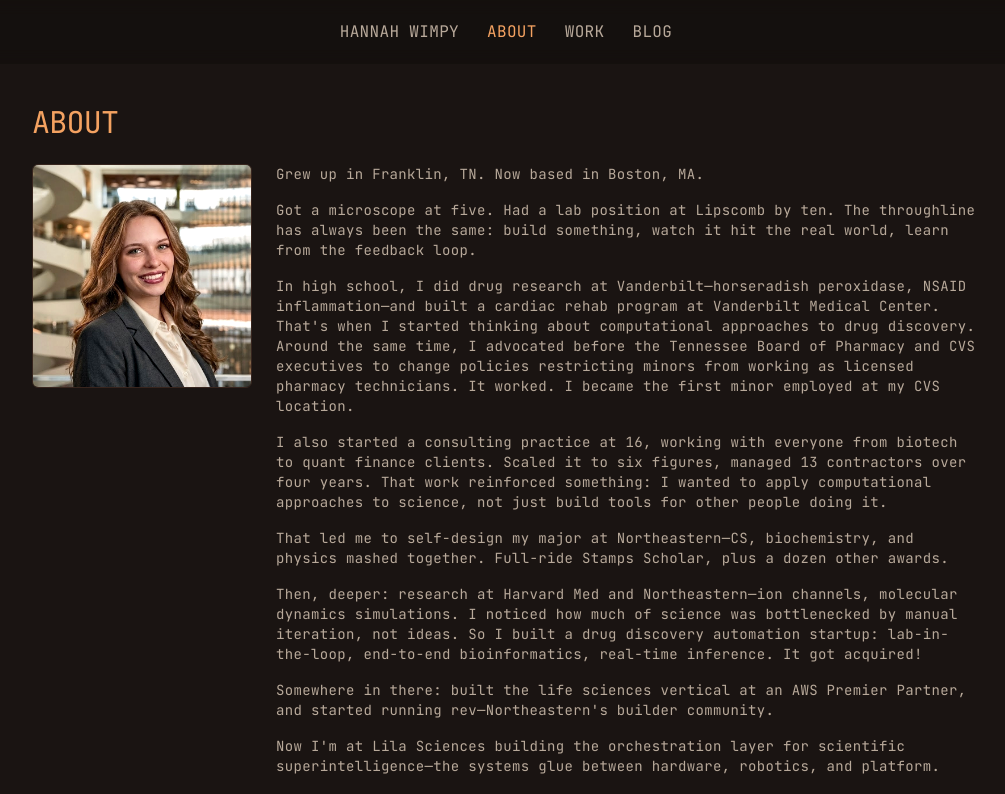
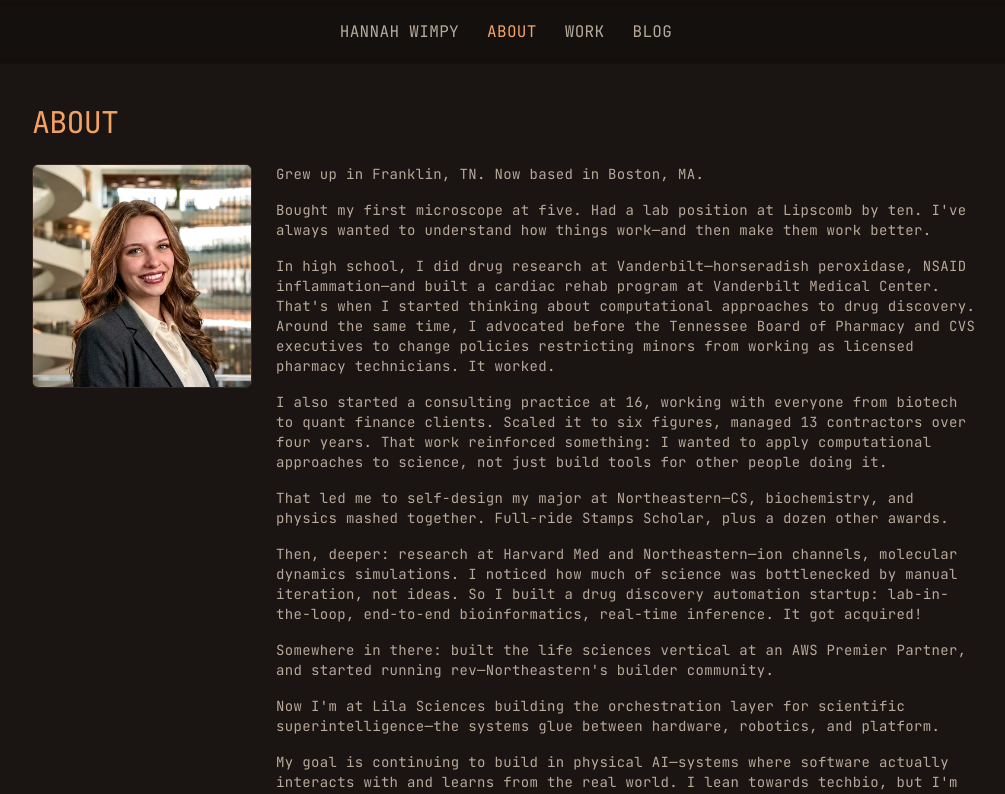
Before and after one commit to hannahgwimpy/hannahwimpy-site, a Next.js app: page /about in a window 1280 px wide. Shown: the top 794 px of the page, without its empty margins (134-1139 px from the left). Built offline with nearby package versions, Linux system fonts and the light colour scheme.

Commit message:
about update

```diff
--- a/app/about/page.tsx
+++ b/app/about/page.tsx
@@ -12,8 +12,8 @@ export default function AboutPage() {
         />
         <div className="space-y-4 text-sm text-text-secondary">
           <p>Grew up in Franklin, TN. Now based in Boston, MA.</p>
-          <p>Got a microscope at five. Had a lab position at Lipscomb by ten. The throughline has always been the same: build something, watch it hit the real world, learn from the feedback loop.</p>
-          <p>In high school, I did drug research at Vanderbilt—horseradish peroxidase, NSAID inflammation—and built a cardiac rehab program at Vanderbilt Medical Center. That's when I started thinking about computational approaches to drug discovery. Around the same time, I advocated before the Tennessee Board of Pharmacy and CVS executives to change policies restricting minors from working as licensed pharmacy technicians. It worked. I became the first minor employed at my CVS location.</p>
+          <p>Bought my first microscope at five. Had a lab position at Lipscomb by ten. I've always wanted to understand how things work—and then make them work better.</p>
+          <p>In high school, I did drug research at Vanderbilt—horseradish peroxidase, NSAID inflammation—and built a cardiac rehab program at Vanderbilt Medical Center. That's when I started thinking about computational approaches to drug discovery. Around the same time, I advocated before the Tennessee Board of Pharmacy and CVS executives to change policies restricting minors from working as licensed pharmacy technicians. It worked.</p>
           <p>I also started a consulting practice at 16, working with everyone from biotech to quant finance clients. Scaled it to six figures, managed 13 contractors over four years. That work reinforced something: I wanted to apply computational approaches to science, not just build tools for other people doing it.</p>
           <p>That led me to self-design my major at Northeastern—CS, biochemistry, and physics mashed together. Full-ride Stamps Scholar, plus a dozen other awards.</p>
           <p>Then, deeper: research at Harvard Med and Northeastern—ion channels, molecular dynamics simulations. I noticed how much of science was bottlenecked by manual iteration, not ideas. So I built a drug discovery automation startup: lab-in-the-loop, end-to-end bioinformatics, real-time inference. It got acquired!</p>
```
